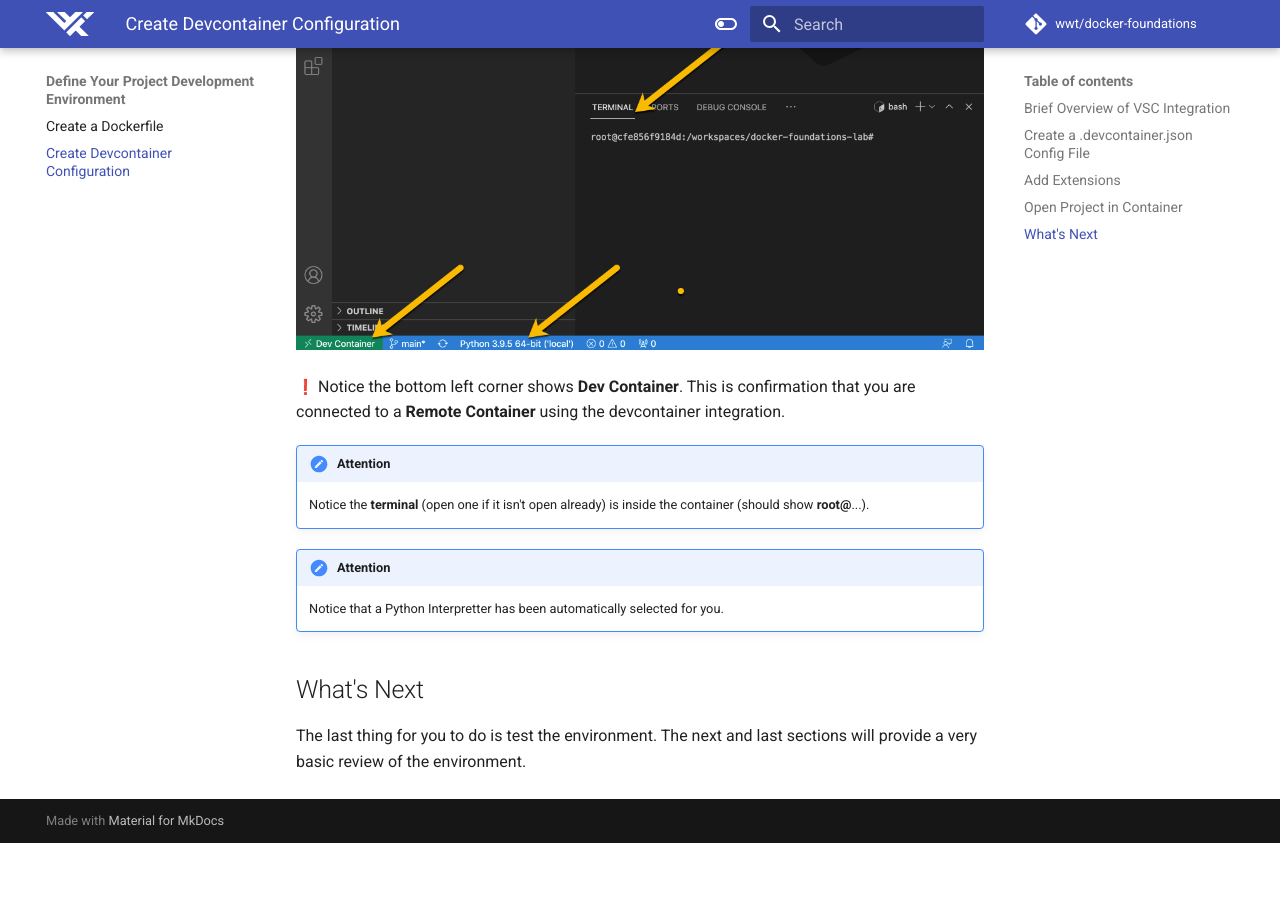
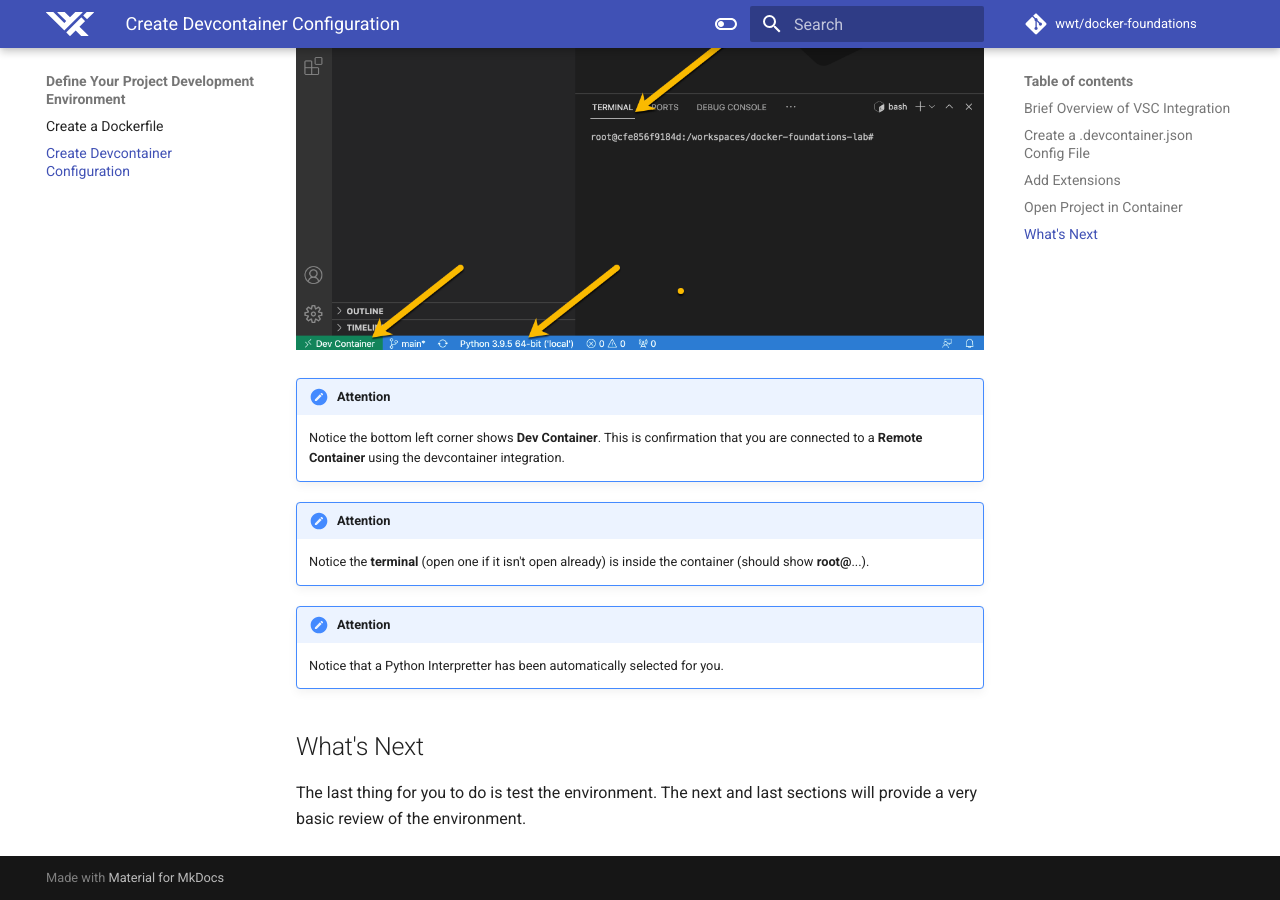
Before and after one commit to wwt/docker-foundations, an MkDocs documentation site: the page built from docs/sections/section_4.md, in a window 1280 px wide and 900 px high, scrolled down 3155 px. Built offline with MkDocs 1.6.1 and Material for MkDocs 9.7.7, drawn with Linux system fonts in a browser that asks for light colours; emoji names are drawn with the system emoji font; comment, search, counter and statistics services are not loaded; before the commit the page ends 3998 px from its top, so only the background shows below that.

```diff
--- a/docs/sections/section_4.md
+++ b/docs/sections/section_4.md
@@ -56,7 +56,8 @@
 
    [![Opened in Container](../images/vsc-opened-in-container.png "Opened in Container")](../../images/vsc-opened-in-container.png){target=_blank}
 
-:exclamation: Notice the bottom left corner shows **Dev Container**.  This is confirmation that you are connected to a **Remote Container** using the devcontainer integration.
+!!! attention
+    Notice the bottom left corner shows **Dev Container**.  This is confirmation that you are connected to a **Remote Container** using the devcontainer integration.
 
 !!! attention
     Notice the **terminal** (open one if it isn't open already) is inside the container (should show **root@**...).
```
Also changed, not shown: docs/sections/section_2.md (+2 -2 lines).
